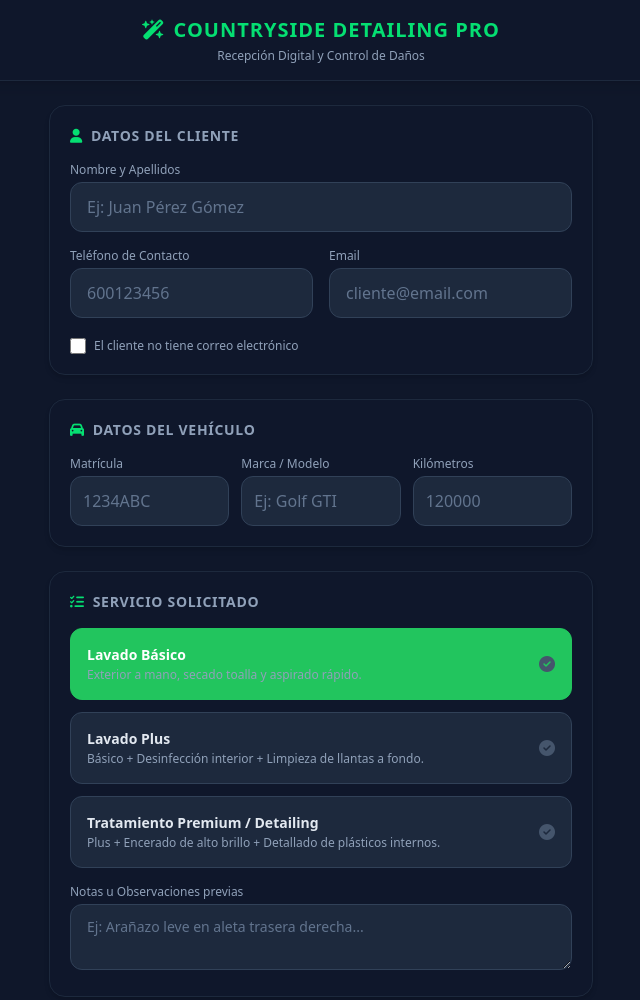
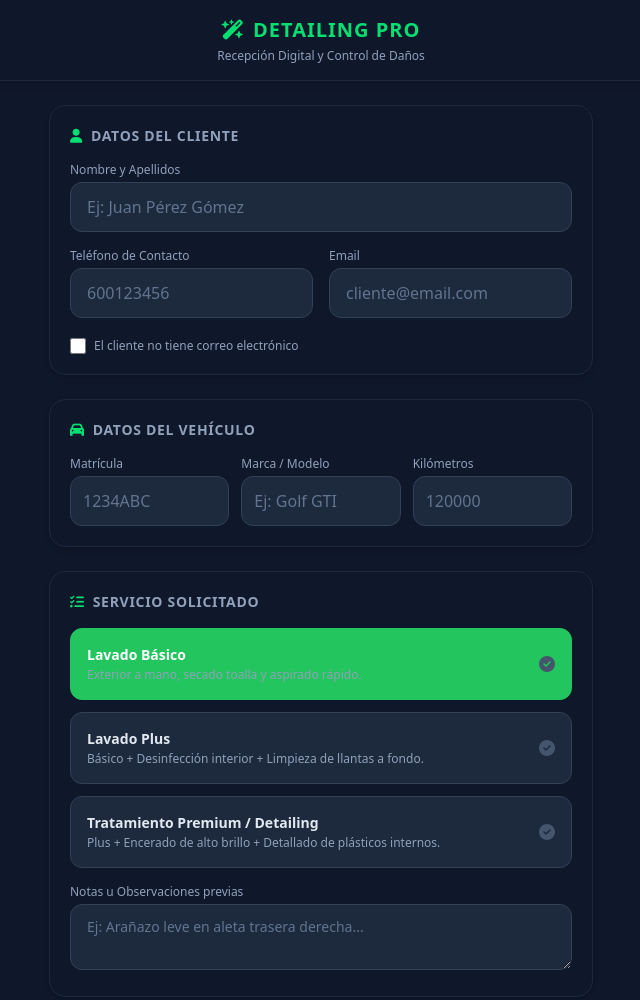
Before and after one commit to jsghomejsg/recepcion, a plain HTML site: page index.html in a window 1280 px wide. Shown: the top 1000 px of the page, without its empty margins (319-959 px from the left). Drawn offline with nearby package versions, Linux system fonts and the light colour scheme.

Commit message:
Update index.html

```diff
--- a/index.html
+++ b/index.html
@@ -4,9 +4,7 @@
     <meta charset="UTF-8">
     <meta name="viewport" content="width=device-width, initial-scale=1.0, maximum-scale=1.0, user-scalable=no">
     <title>Recepción Detailing Pro</title>
-    <!-- Tailwind CSS para diseño rápido y limpio -->
     <script src="https://cdn.jsdelivr.net/npm/@tailwindcss/browser@4"></script>
-    <!-- FontAwesome para los iconos -->
     <link rel="stylesheet" href="https://cdnjs.cloudflare.com/ajax/libs/font-awesome/6.5.1/css/all.min.css">
     <style>
         body { -webkit-tap-highlight-color: transparent; background-color: #0f172a; }
@@ -16,16 +14,14 @@
 </head>
 <body class="text-slate-200 min-h-screen pb-10">
 
-    <!-- CABECERA -->
     <header class="bg-slate-900 border-b border-slate-800 p-4 text-center shadow-lg">
-        <h1 class="text-xl font-bold tracking-wider text-green-400"><i class="fa-solid fa-wand-magic-sparkles mr-2"></i>COUNTRYSIDE DETAILING PRO</h1>
+        <h1 class="text-xl font-bold tracking-wider text-green-400"><i class="fa-solid fa-wand-magic-sparkles mr-2"></i>DETAILING PRO</h1>
         <p class="text-xs text-slate-400 mt-1">Recepción Digital y Control de Daños</p>
     </header>
 
     <main class="max-w-xl mx-auto px-4 mt-6">
         <form id="form-recepcion" class="space-y-6">
 
-            <!-- SECCIÓN 1: DATOS DEL CLIENTE -->
             <div class="bg-slate-900 p-5 rounded-2xl border border-slate-800 shadow-md space-y-4">
                 <h2 class="text-sm font-semibold text-slate-400 uppercase tracking-wider"><i class="fa-solid fa-user mr-2 text-green-400"></i>Datos del Cliente</h2>
 
@@ -45,14 +41,12 @@
                     </div>
                 </div>
 
-                <!-- CASILLA DE NO TIENE EMAIL -->
                 <div class="flex items-center gap-2 pt-1">
                     <input type="checkbox" id="no_email" class="w-4 h-4 rounded border-slate-700 bg-slate-800 text-green-500 focus:ring-green-500 focus:ring-offset-slate-900">
                     <label for="no_email" class="text-xs font-medium text-slate-400 cursor-pointer select-none">El cliente no tiene correo electrónico</label>
                 </div>
             </div>
 
-            <!-- SECCIÓN 2: DATOS DEL VEHÍCULO -->
             <div class="bg-slate-900 p-5 rounded-2xl border border-slate-800 shadow-md space-y-4">
                 <h2 class="text-sm font-semibold text-slate-400 uppercase tracking-wider"><i class="fa-solid fa-car mr-2 text-green-400"></i>Datos del Vehículo</h2>
 
@@ -72,7 +66,6 @@
                 </div>
             </div>
 
-            <!-- SECCIÓN 3: TIPOS DE LAVADO -->
             <div class="bg-slate-900 p-5 rounded-2xl border border-slate-800 shadow-md space-y-4">
                 <h2 class="text-sm font-semibold text-slate-400 uppercase tracking-wider"><i class="fa-solid fa-list-check mr-2 text-green-400"></i>Servicio Solicitado</h2>
 
@@ -117,7 +110,6 @@
                 </div>
             </div>
 
-            <!-- SECCIÓN 4: CONTROL VISUAL (FOTOS) -->
             <div class="bg-slate-900 p-5 rounded-2xl border border-slate-800 shadow-md space-y-4">
                 <h2 class="text-sm font-semibold text-slate-400 uppercase tracking-wider"><i class="fa-solid fa-camera mr-2 text-green-400"></i>Evidencia Fotográfica de Estado</h2>
 
@@ -145,7 +137,6 @@
                 </div>
             </div>
 
-            <!-- SECCIÓN 5: FIRMA DIGITAL Y CLAÚSULA LOPD -->
             <div class="bg-slate-900 p-5 rounded-2xl border border-slate-800 shadow-md space-y-4">
                 <h2 class="text-sm font-semibold text-slate-400 uppercase tracking-wider"><i class="fa-solid fa-signature mr-2 text-green-400"></i>Cláusula Legal y Firma</h2>
 
@@ -162,14 +153,12 @@
                 </button>
             </div>
 
-            <!-- BOTÓN DE ENVÍO -->
             <button type="submit" id="btn-enviar" class="w-full bg-gradient-to-r from-green-600 to-emerald-600 text-white font-bold py-4 rounded-xl shadow-lg shadow-green-900/30 hover:brightness-110 transition-all flex items-center justify-center gap-2 text-base">
                 <i class="fa-solid fa-paper-plane"></i> Procesar Recepción Pro
             </button>
         </form>
     </main>
 
-    <!-- LOGICA SCRIPT -->
     <script>
         const canvas = document.getElementById('canvas-firma');
         const ctx = canvas.getContext('2d');
@@ -291,7 +280,6 @@
                     inputEmail.placeholder = "cliente@email.com";
                     checkboxNoEmail.checked = false;
 
-                    // Resetear estilo visual de los botones de fotos
                     document.querySelectorAll('.camera-input').forEach(input => {
                         const contenedor = input.parentElement;
                         contenedor.classList.remove('bg-green-950', 'border-green-500');
```
